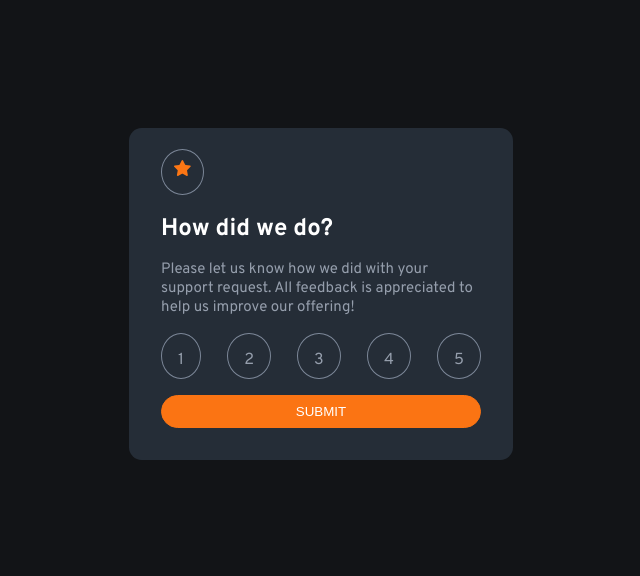
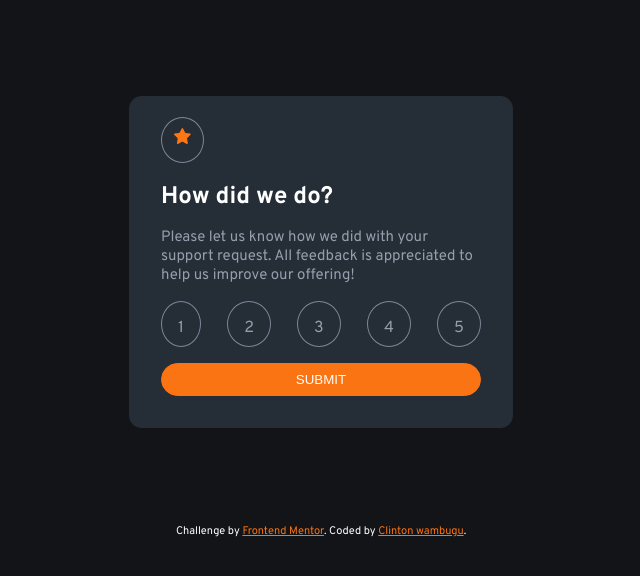
Before and after one commit to Clinton-dev/rating-component, an Angular app: page / in a window 1280 px wide. Shown: the top 576 px of the page, without its empty margins (319-959 px from the left). Built offline with nearby package versions, Linux system fonts and the light colour scheme.

Commit message:
Add attribution section

```diff
--- a/src/app/app.component.html
+++ b/src/app/app.component.html
@@ -1,3 +1,7 @@
 <div class="container">
     <router-outlet></router-outlet>
+    <div class="attribution">
+        Challenge by <a href="https://www.frontendmentor.io?ref=challenge" target="_blank">Frontend Mentor</a>.
+        Coded by <a href="https://github.com/Clinton-dev">Clinton wambugu</a>.
+      </div>
 </div>
--- a/src/styles.css
+++ b/src/styles.css
@@ -57,10 +57,11 @@
 .attribution {
     font-size: 11px;
     text-align: center;
+    color: hsl(0, 0%, 100%);
 }
 
 .attribution a {
-    color: hsl(228, 45%, 44%);
+    color: hsl(25, 97%, 53%);
 }
 
 @media only screen and (min-width: 600px) {
@@ -82,7 +83,7 @@
 @media only screen and (min-width: 1200px) {
     .card {
         width: 30%;
-        margin: 8rem auto;
+        margin: 6rem auto;
         padding: 2rem;
     }
 }
```
